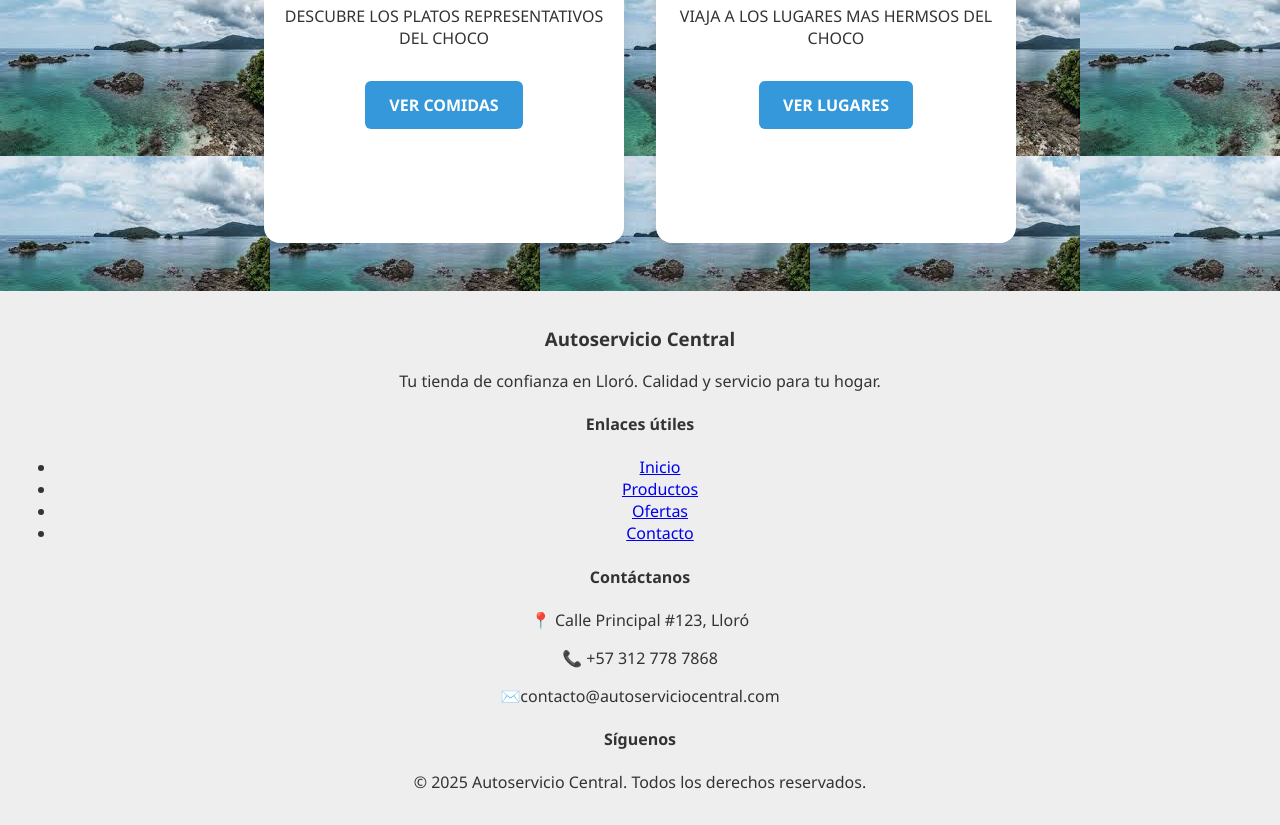
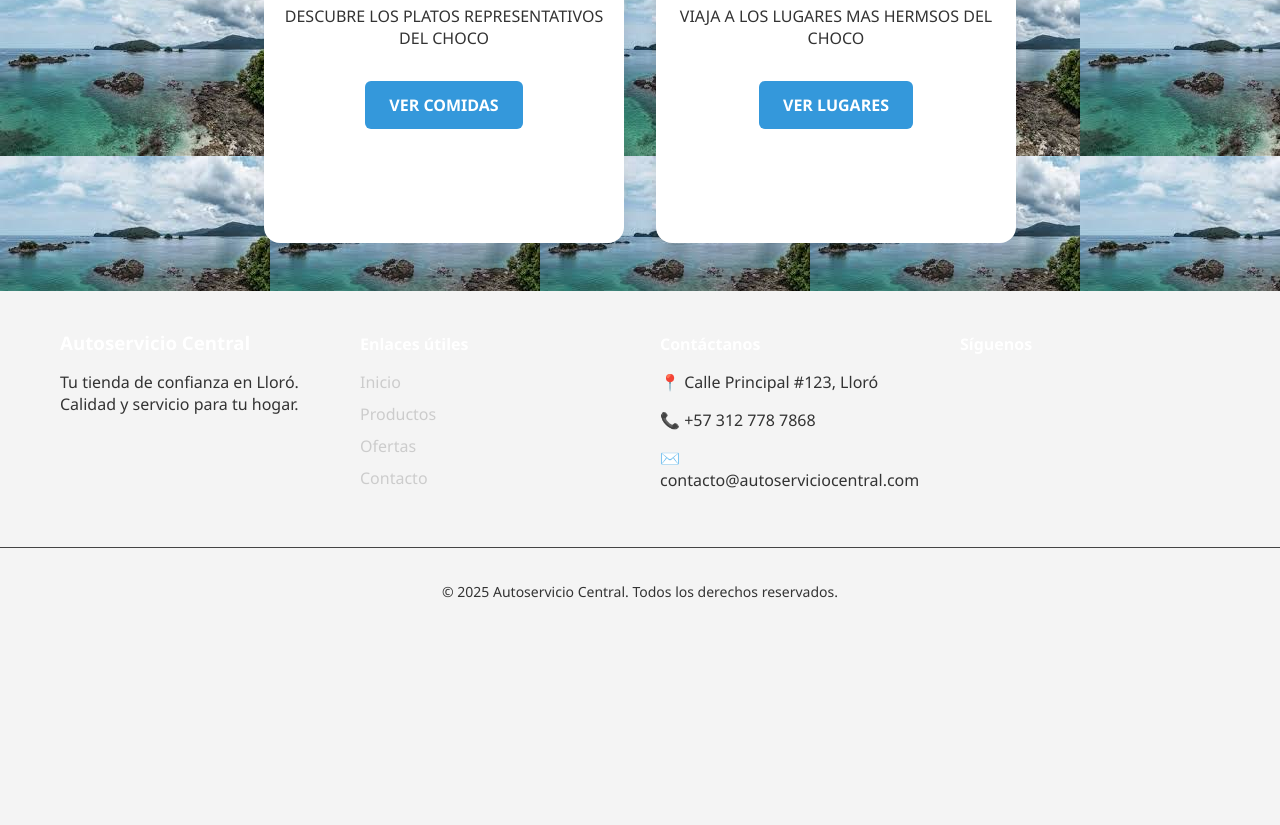
Before and after one commit to Jefersson1121/CHOQUITOUR, a plain HTML site: page index.html in a window 1280 px wide. Shown: the part 607-1432 px from the top of the page. After the commit the page ends 1222 px from the top, so only its background shows below. Drawn offline with Linux system fonts and the light colour scheme.

Commit message:
Update styles.css

```diff
--- a/styles.css
+++ b/styles.css
@@ -118,9 +118,59 @@ body {
     background-color: #1d6fa5;
   }
 
-  footer {
-    text-align: center;
-    padding: 1rem;
-    background: #eee;
-    margin-top: auto;
-  }
+  .footer-container {
+  display: flex;
+  flex-wrap: wrap;
+  justify-content: space-between;
+  max-width: 1200px;
+  margin: auto;
+}
+
+.footer-section {
+  flex: 1 1 200px;
+  margin: 20px;
+}
+
+.footer-section h3,
+.footer-section h4 {
+  color: #fff;
+  margin-bottom: 15px;
+}
+
+.footer-section ul {
+  list-style: none;
+  padding: 0;
+}
+
+.footer-section ul li {
+  margin-bottom: 10px;
+}
+
+.footer-section ul li a {
+  color: #ccc;
+  text-decoration: none;
+  transition: color 0.3s;
+}
+
+.footer-section ul li a:hover {
+  color: #fff;
+}
+
+.social-icons a {
+  color: #ccc;
+  margin-right: 15px;
+  font-size: 20px;
+  transition: color 0.3s;
+}
+
+.social-icons a:hover {
+  color: #fff;
+}
+
+.footer-bottom {
+  text-align: center;
+  padding-top: 20px;
+  border-top: 1px solid #444;
+  margin-top: 20px;
+  font-size: 14px;
+}
```
